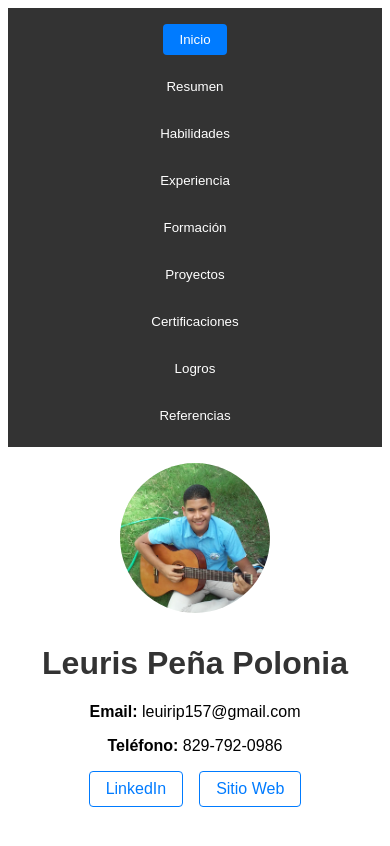
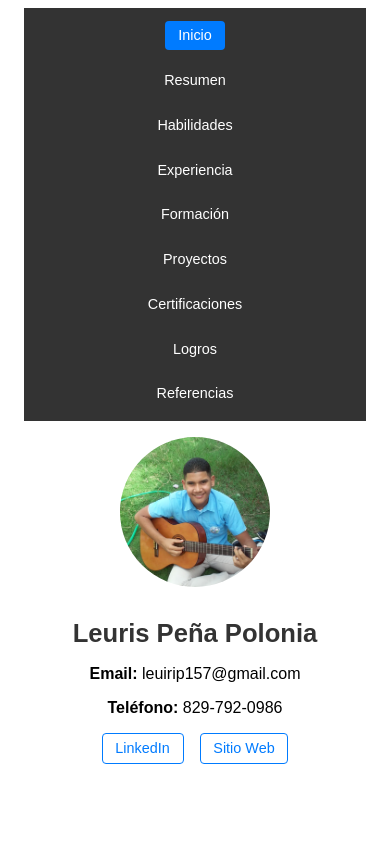
Before and after one commit to leurisp157/mi-portafolio, a React (Create React App) app: page / in a window 390 px wide. Shown: the top 846 px of the page. Built offline with nearby package versions, Linux system fonts and the light colour scheme.

Commit message:
Se a actualizado el estilo para que se ajuste a el tamaño

```diff
--- a/src/Componentes/Portfolio/Portfolio.css
+++ b/src/Componentes/Portfolio/Portfolio.css
@@ -221,4 +221,55 @@
   .proyectos-grid {
     grid-template-columns: 1fr;
   }
+
+  /* Añadido: Mejorar legibilidad en móviles */
+  .info-personal h1 {
+    font-size: 1.8rem;
+  }
+
+  .portfolio-nav button {
+    width: 100%;
+    max-width: 280px;
+    font-size: 0.95rem;
+    padding: 0.5rem 1rem;
+  }
+
+  .redes-sociales a {
+    font-size: 0.9rem;
+    padding: 0.4rem 0.8rem;
+  }
 }
+
+/* Nuevo: Pantallas más pequeñas (móviles estrechos) */
+@media (max-width: 480px) {
+  .portfolio-container {
+    padding: 0 1rem;
+  }
+
+  .portfolio-content {
+    padding: 1rem 0.8rem;
+  }
+
+  .portfolio-nav {
+    padding: 0.8rem 0;
+  }
+
+  .portfolio-nav button {
+    font-size: 0.9rem;
+    padding: 0.4rem 0.8rem;
+    max-width: 240px;
+  }
+
+  .info-personal h1 {
+    font-size: 1.6rem;
+  }
+
+  .proyecto-card img {
+    height: 160px;
+  }
+
+  .experiencia-item,
+  .formacion-item {
+    padding: 1.2rem;
+  }
+}
--- a/src/Componentes/Portfolio/Portfolio.jsx
+++ b/src/Componentes/Portfolio/Portfolio.jsx
@@ -332,6 +332,12 @@ const Portfolio = () => {
     ],
     referencias: [
       {
+        nombre: "Robinzon Michel Gabino Fernández",
+        titulo: "Estudiante de Licenciatura en Informática",
+        puesto: "Freelance",
+        contacto: "(849) 375-6581"
+      },
+      {
         nombre: "Carolina De Jesús Reinoso",
         titulo: "Estudiante de Licenciatura en Informática",
         puesto: "Segretaria de un buffet de abogados",
@@ -339,7 +345,7 @@ const Portfolio = () => {
       },
        {
         nombre: "Marcos Miguel Gómez Camilo",
-        titulo: "Lic en informática",
+        titulo: "Estudiante de Licenciatura en Informática",
         puesto: "Freelance",
         contacto: "(829) 336-5035"
       },
@@ -349,27 +355,25 @@ const Portfolio = () => {
         puesto: "Freelance",
         contacto: "(809) 235-6357"
       },
-
       {
         nombre: "Luis Miguel Poloanco Gomez",
         titulo: "Estudiante de Licenciatura en Informática",
         puesto: "Alministrador de una tienda de electonicas",
         contacto: "(849) 407-9151"
       },
-      //------------------------------------------------------
       {
         nombre: "Frailyn Martinez Santos",
         titulo: "Estudiante de Licenciatura en Informática",
-        puesto: "Puesto",
+        puesto: "Tecnico en Claro",
         contacto: "(849) 428-3455"
       },
-       //------------------------------------------------------
       {
-        nombre: "Nombre de la Referencia",
-        titulo: "Titulo",
-        puesto: "Puesto",
-        contacto: "referencia@empresa.com"
+        nombre: "Bismar Henriquez Salazar",
+        titulo: "Estudiante de Licenciatura en Informática",
+        puesto: "Freelance",
+        contacto: "(849) 477-4789"
       },
+//------------------------------------------------------
       {
         nombre: "Nombre de la Referencia",
         titulo: "Titulo",
--- a/src/Componentes/Portfolio/PortfolioNav.jsx
+++ b/src/Componentes/Portfolio/PortfolioNav.jsx
@@ -1,4 +1,5 @@
 import React from 'react';
+import './Portfolio.css'
 
 const PortfolioNav = ({ sections, activeSection, onSectionChange }) => {
   return (
```
